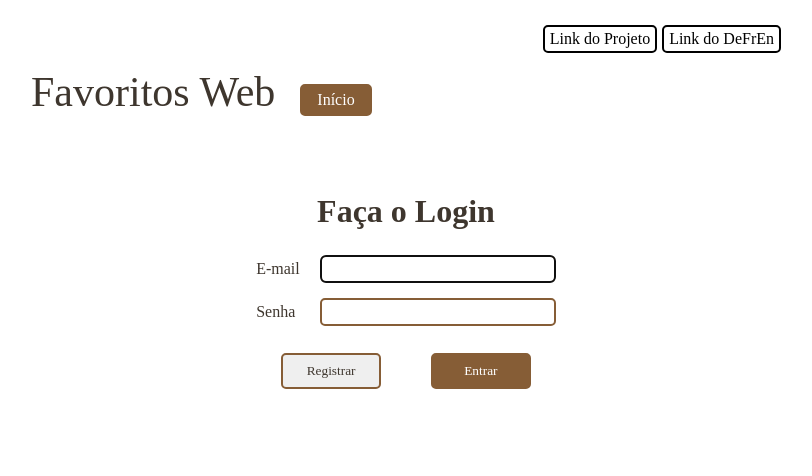
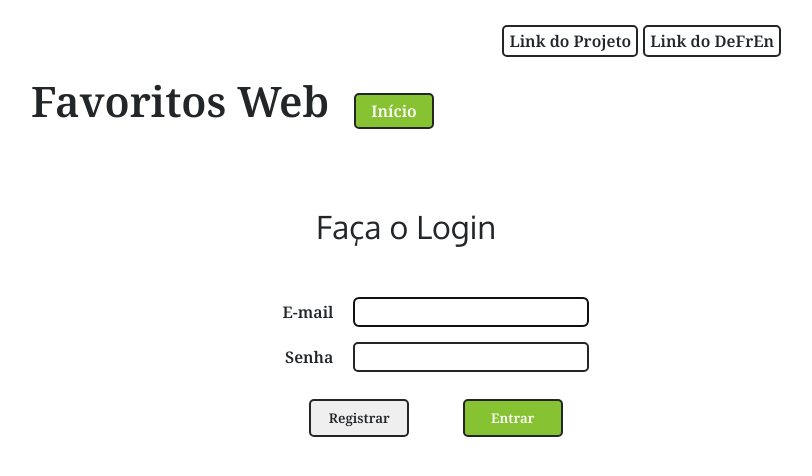
Before and after one commit to defren-gabriel/gerenciador-favoritos, a React (Vite) app: page / in a window 1280 px wide. Shown: the top 476 px of the page, without its empty margins (234-1046 px from the left). Built offline with nearby package versions, Linux system fonts and the light colour scheme; no server answers.

Commit message:
projeto completo

```diff
--- a/index.html
+++ b/index.html
@@ -7,6 +7,14 @@
 
     <title>Gerenciador de Favoritos</title>
     <link rel="icon" type="image/x-icon" href="/icone.ico" />
+
+    <link rel="preconnect" href="https://fonts.googleapis.com">
+    <link rel="preconnect" href="https://fonts.gstatic.com" crossorigin>
+    <link href="https://fonts.googleapis.com/css2?family=Oxygen:wght@300;400;700&display=swap" rel="stylesheet">
+
+    <link rel="preconnect" href="https://fonts.googleapis.com">
+    <link rel="preconnect" href="https://fonts.gstatic.com" crossorigin>
+    <link href="https://fonts.googleapis.com/css2?family=Noto+Serif:ital,wght@0,100..900;1,100..900&display=swap" rel="stylesheet">
   </head>
   <body>
     <div id="root"></div>
--- a/src/App.css
+++ b/src/App.css
@@ -4,14 +4,14 @@ body {
 }
 
 h1, h2, h3, h4, h5, h6 {
-    font-family: "Oswald", serif;
+    font-family: "Oxygen", serif;
+    font-weight: 400;
+    font-style: normal;
+}
+
+p, span, a, label, li, input, button {
+    font-family: "Noto Serif", serif;
     font-optical-sizing: auto;
     font-weight: 600;
     font-style: normal;
 }
-
-p, span, a, label, li, input, button {
-    font-family: "Quattrocento", serif;
-    font-weight: 500;
-    font-style: normal;
-}
--- a/src/Componentes/Categoria/index.css
+++ b/src/Componentes/Categoria/index.css
@@ -1,3 +1,72 @@
 .categoria {
-    border: 1px solid black;
+    display: flex;
+    flex-direction: column;
+    flex-wrap: nowrap;
+    justify-content: center;
+    align-items: flex-start;
 }
+
+.cat {
+    display: flex;
+    flex-direction: row;
+    justify-content: flex-start;
+    align-items: center;
+    gap: 15px;
+}
+
+.apagar {
+    padding: 5px 10px;
+}
+
+.grupo {
+    display: flex;
+    gap: 5px;
+}
+
+.link {
+    display: flex;
+    flex-direction: row;
+    flex-wrap: nowrap;
+    justify-content: center;
+    align-items: center;
+    gap: 5px;
+
+    border: 1px solid #222629;
+    border-radius: 5px;
+}
+
+.link a {
+    text-decoration: none;
+    color: #222629;
+    padding: 5px 10px;
+}
+
+.link button {
+    margin-right: 2px;
+}
+
+form {
+    margin-top: 25px;
+    display: flex;
+    flex-direction: column;
+    flex-wrap: wrap;
+    justify-content: center;
+    align-items: flex-end;
+    gap: 5px;
+
+    margin-left: 60px;
+    box-sizing: border-box;
+}
+
+.campo {
+    display: flex;
+    flex-wrap: wrap;
+    flex-direction: row;
+    justify-content: space-between;
+    gap: 5px;
+}
+
+.registrar {
+    padding: 5px 10px;
+    margin: 25px 0 0 50px;
+}
--- a/src/Componentes/Categoria/index.jsx
+++ b/src/Componentes/Categoria/index.jsx
@@ -45,35 +45,44 @@ const Categoria = ({categoria, lista}) => {
         }
     }, [acao]);
 
+    //coordena a ação de deletar os favoritos
+    const [del, setDel] = useState(false);
+    const handleDelChange = () => setDel(!del);
+
     return(
         <div className="categoria">
+            <div className="cat">
                 <h2>{cat}</h2>
+                <button className="apagar" onClick={()=>handleDelChange()}>-</button>
+            </div>
+            <div className="grupo">
                 {
                     favoritos
                     .filter(item => item.categoria == cat)
                     .map((item) => (
-                    <section key={item.id}>
+                        <div className="link" key={item.id}>
                             <a href={item.link.startsWith("http") ? item.link : `http://${item.link}`} target="_blank">{item.nome}</a>
-                        <button onClick={() => deletaFavorito(item.id)}>X</button>
-                    </section>
+                            {
+                                del && <button onClick={() => deletaFavorito(item.id)}>X</button>
+                            }
+                        </div>
                     ))
                 }
+            </div>
             <button className="registrar" onClick={handleAcaoChange}>+</button>
             {
             acao &&
-                <div className="novoregistro">
                 <form onSubmit={handleSubmit}>
-                        <div>
+                    <div className="campo">
                         <label htmlFor="nome">Nome</label>
                         <input type="text" name="nome" id="nome" value={nome} onChange={handleNomeChange} ref={inputNomeRef} />
                     </div>
-                        <div>
+                    <div className="campo">
                         <label htmlFor="link">Link</label>
                         <input type="text" name="link" id="link" value={link} onChange={handleLinkChange} />
                     </div>
                     <input type="submit" value="Registrar" className="nrformsub" />
                 </form>
-                </div>
             }
         </div>
     );
--- a/src/Componentes/Navegacao/index.css
+++ b/src/Componentes/Navegacao/index.css
@@ -14,9 +14,9 @@ header {
 
 .dev a {
     text-decoration: none;
-    border: 2px solid black;
+    border: 2px solid #222629;
     border-radius: 5px;
-    color: black;
+    color: #222629;
     padding: 3px 5px;
 }
 
@@ -39,15 +39,15 @@ nav {
 
 .container1 span {
     font-size: 42px;
-    color: #3E362E;
+    color: #222629;
 }
 
 .container1 a {
     text-decoration: none;
-    color: #3E362E;
+    color: #222629;
     padding: 5px 15px;
     border-radius: 5px;
-    border: 2px solid #865D36;
+    border: 2px solid #222629;
 }
 
 nav button {
@@ -65,7 +65,7 @@ nav button:hover {
 
 /*classe do navlink ativa*/
 .active {
-    background-color: #865D36;
+    background-color: #86c232;
     color: #ffffff !important;
 }
 
--- a/src/Paginas/Erro/index.css
+++ b/src/Paginas/Erro/index.css
@@ -1,3 +1,3 @@
 h1 {
-    color: #3E362E;
+    color: #222629;
 }
--- a/src/Paginas/Inicio/index.css
+++ b/src/Paginas/Inicio/index.css
@@ -30,7 +30,7 @@
     justify-content: space-between;
     align-items: center;
     gap: 20px;
-    color: #3E362E;
+    color: #222629;
 }
 
 .botoes-login {
@@ -38,15 +38,16 @@
     flex-direction: row;
     flex-wrap: nowrap;
     justify-content: space-around;
+    width: 100%;
 }
 
 .botoes-login button, .botoes-login input {
     width: 100px;
     padding: 8px 15px;
     text-align: center;
-    border: 2px solid #865D36;
+    border: 2px solid #222629;
     border-radius: 5px;
-    color: #3E362E;
+    color: #222629;
 }
 
 /*area do registro*/
@@ -79,20 +80,21 @@
     flex-direction: row;
     flex-wrap: nowrap;
     justify-content: space-around;
+    width: 100%;
 }
 
 .botoes-registro button, .botoes-registro input {
     width: 100px;
     padding: 8px 15px;
     text-align: center;
-    border: 2px solid #865D36;
+    border: 2px solid #222629;
     border-radius: 5px;
-    color: #3E362E;
+    color: #222629;
 }
 
 /*botao ativo*/
 .active {
-    background-color: #865D36;
+    background-color: #86c232;
     color: #ffffff !important;
 }
 
@@ -102,12 +104,12 @@
 }
 
 input {
-    border: 2px solid #865D36;
+    border: 2px solid #222629;
     padding: 4px 6px;
     border-radius: 5px;
 }
 
 #email, #senha {
     width: 220px;
-    color: #3E362E;
+    color: #222629;
 }
--- a/src/Paginas/Lista/index.css
+++ b/src/Paginas/Lista/index.css
@@ -4,74 +4,23 @@ section {
 }
 
 .titulo {
-    color: #3E362E;
+    color: #222629;
     font-size: 2em;
-}
-
-li {
-    margin: 5px 0;
-    display: flex;
-    flex-direction: row;
-    flex-wrap: wrap;
-    justify-content: space-between;
-    align-items: center;
-    background-color: #EBD7C3;
-    padding: 5px 5px 5px 20px;
-    border-radius: 10px;
-    color: #3E362E;
-    font-size: 1.2em;
-}
-
-li button {
-    padding: 10px 15px;
-    background-color: #ffffff;
-    color: #865D36;
-    border: 2px solid #865D36;
-    border-radius: 5px;
-}
-
-li button:hover {
-    background-color: #865D36;
-    color: #ffffff;
-    border: 2px solid #865D36;
-}
-
-.registrar {
-    padding: 5px 30px;
-    background-color: #865D36;
-    color: #ffffff;
-    border: 2px solid #865D36;
-    border-radius: 5px;
-    font-size: 3em;
-    margin-left: 50px;
-}
-
-.novoregistro {
-    margin: 15px 0 75px 50px;
-}
-
-.novoregistro form {
-    display: flex;
-    flex-direction: row;
-    flex-wrap: nowrap;
-    justify-content: space-between;
-    align-items: center;
-    gap: 5px;
-}
-
-.novoregistro form input {
-    flex-grow: 1;
 }
 
 .nrformsub {
     max-width: 100px;
     flex-grow: 0;
     padding: 10px 20px;
-    background-color: #865D36;
+    background-color: #86c232;
     color: #ffffff;
-    border: 2px solid #865D36;
+    border: 2px solid #222629;
     border-radius: 5px;
     text-align: center;
+}
+
+hr {
+    margin: 25px 0 0 0;
 }
 
 /*configuração para dispositivos moveis*/
--- a/src/Paginas/Lista/index.jsx
+++ b/src/Paginas/Lista/index.jsx
@@ -71,6 +71,7 @@ const Lista = () => {
                 <h1 className="titulo">Sua lista de favoritos está vazia</h1>
             )
         }
+        <hr />
         <button className="registrar" onClick={handleAcaoChange}>+</button>
         {
             acao &&
```
Also changed, not shown: 1 other file (tests, documents, lock files or other folders). Lines whose indentation alone changed are shown as unchanged.
